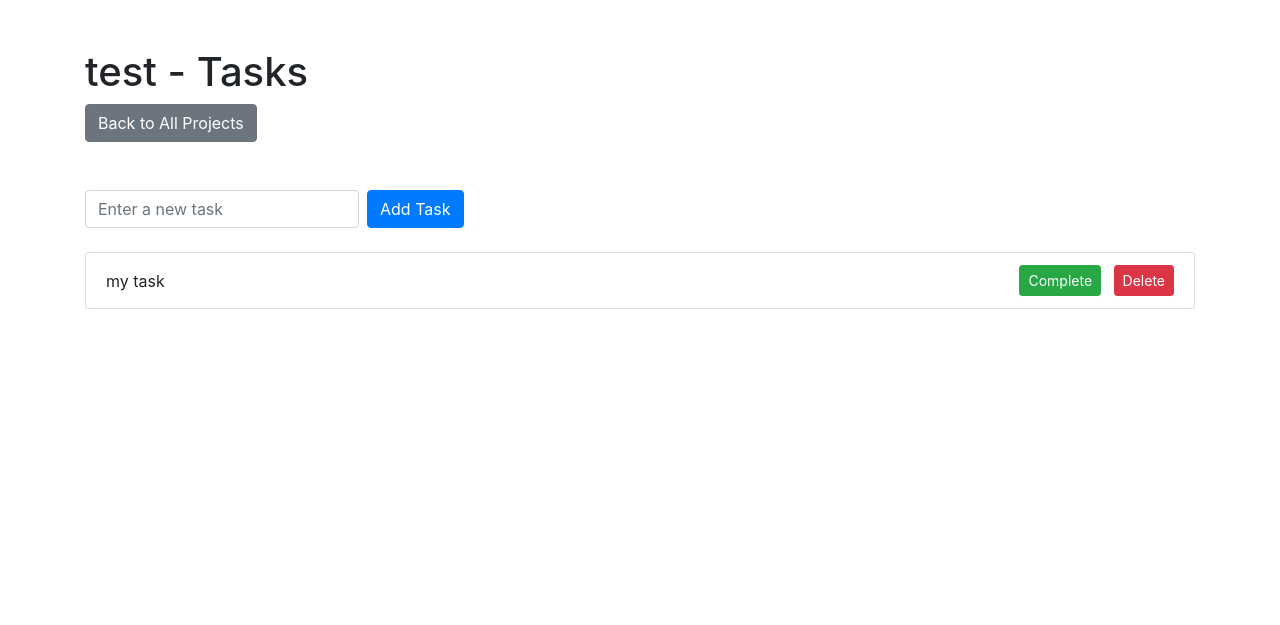
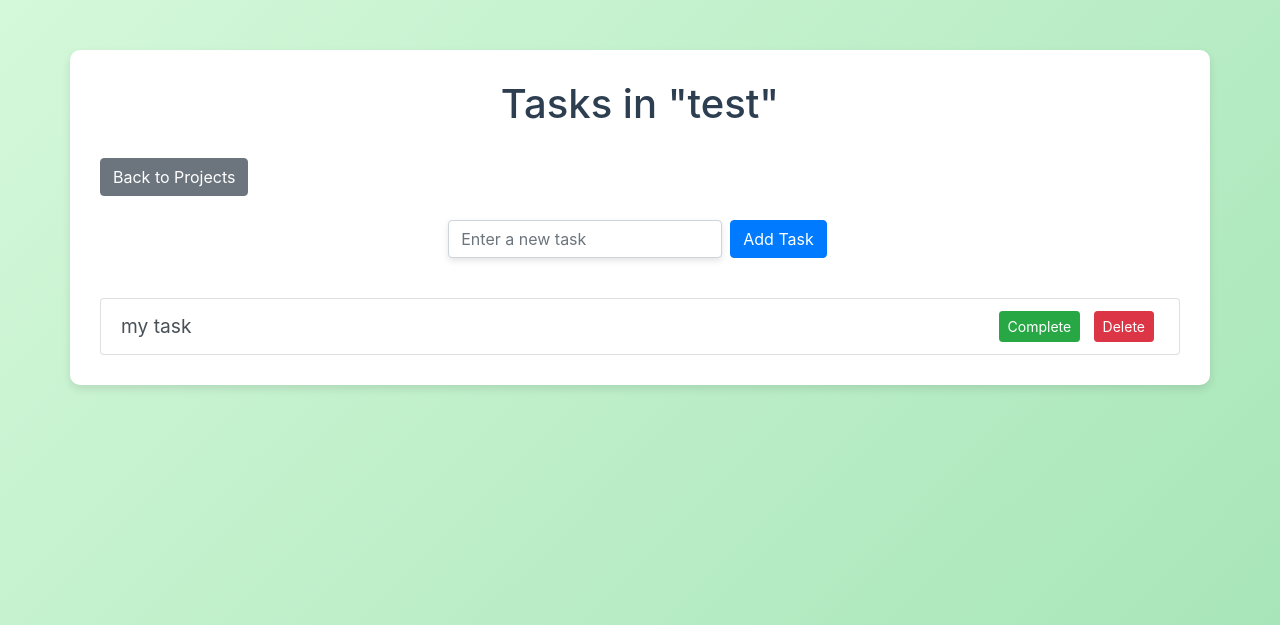
Before and after one commit to jetbrains-academy/FlaskTodoApp, a Flask app: page /project/1 in a window 1280 px wide. Shown: the top 625 px of the page. Run offline with Flask 3, Linux system fonts and the light colour scheme; data comes from the database, SQL or seed files in the repository; both versions use the stored data as it was after the commit; some libraries are stand-ins or nearby versions.

Commit message:
added real nice looking layout

```diff
--- a/templates/project_tasks.html
+++ b/templates/project_tasks.html
@@ -2,16 +2,78 @@
 <html lang="en">
 <head>
     <meta charset="UTF-8">
+    <meta name="viewport" content="width=device-width, initial-scale=1.0">
     <title>{{ project.name }} - Tasks</title>
     <link rel="stylesheet" href="https://stackpath.bootstrapcdn.com/bootstrap/4.5.2/css/bootstrap.min.css">
+    <style>
+        /* Enhanced background design */
+        body {
+            background: linear-gradient(135deg, #d4f8da, #a4e4b5); /* Subtle green gradient */
+            background-repeat: no-repeat;
+            background-attachment: fixed; /* Fixed position for the gradient */
+            background-size: cover; /* Ensure the gradient covers the entire viewport */
+        }
+
+        .container {
+            margin-top: 50px;
+            background-color: #ffffff; /* White box for content */
+            border-radius: 10px; /* Rounded corners */
+            box-shadow: 0px 4px 8px rgba(0, 0, 0, 0.1); /* Soft shadow for depth */
+            padding: 30px; /* Inner spacing */
+        }
+
+        h1 {
+            font-size: 2.5rem;
+            color: #2c3e50; /* Darker text for better readability */
+            text-align: center;
+            margin-bottom: 30px;
+        }
+
+        form {
+            display: flex;
+            justify-content: center;
+            margin-bottom: 40px;
+        }
+
+        input {
+            width: 50%;
+            box-shadow: 0px 3px 6px rgba(0, 0, 0, 0.1);
+        }
+
+        .list-group-item {
+            font-size: 1.2rem;
+            color: #495057;
+            transition: background-color 0.2s ease, transform 0.2s ease; /* Add a smooth hover effect */
+        }
+
+        .list-group-item:hover {
+            background-color: #eef8f1;
+            transform: scale(1.02); /* Slightly grow the item */
+        }
+
+        a {
+            color: #007bff;
+            text-decoration: none;
+        }
+
+        a:hover {
+            text-decoration: none;
+            color: #0056b3;
+        }
+
+        .btn {
+            margin-right: 5px;
+        }
+    </style>
 </head>
 <body>
     <div class="container">
-        <h1 class="mt-5">{{ project.name }} - Tasks</h1>
-        <a href="{{ url_for('home') }}" class="btn btn-secondary mb-4">Back to All Projects</a>
+        <!-- Header -->
+        <h1>Tasks in "{{ project.name }}"</h1>
+        <a href="{{ url_for('home') }}" class="btn btn-secondary mb-4">Back to Projects</a>
 
         <!-- Add Task Form -->
-        <form action="{{ url_for('add_task_to_project', project_id=project.id) }}" method="POST" class="form-inline my-4">
+        <form action="{{ url_for('add_task_to_project', project_id=project.id) }}" method="POST" class="form-inline">
             <input type="text" name="task" class="form-control mr-2" placeholder="Enter a new task" required>
             <button type="submit" class="btn btn-primary">Add Task</button>
         </form>
```
Also changed, not shown: templates/base.html (+82 -7 lines), instance/todo.db.
